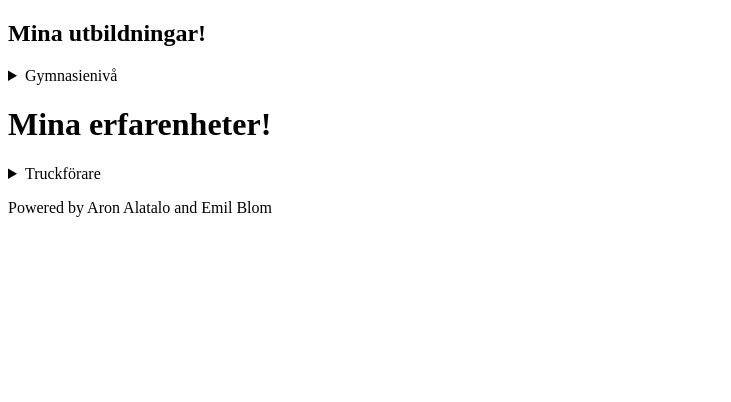
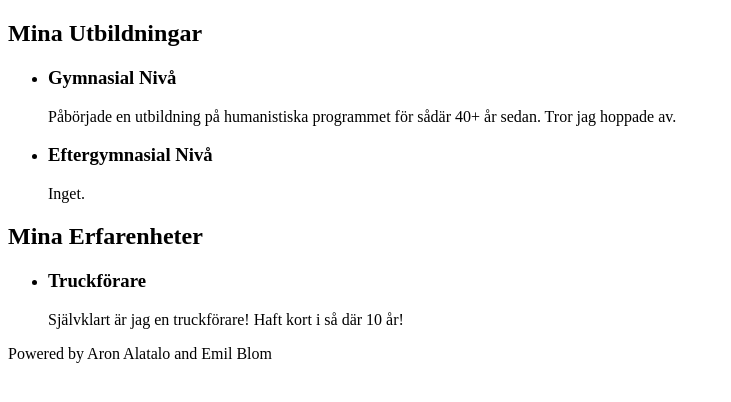
Before and after one commit to Ostkaka1337/ResponsivWebbdesign_Portfolio, a PHP site: page /utbildningocherfarenhet.html in a window 1280 px wide. Shown: the part 236-638 px from the top of the page, without its empty margins (0-731 px from the left). Run offline with PHP 8.4, Linux system fonts and the light colour scheme.

Commit message:
HTML is finished for now. It is CSS & JS Ready!

```diff
--- a/ResponsivWebbdesign/css/style.css
+++ b/ResponsivWebbdesign/css/style.css
@@ -20,6 +20,13 @@
     margin-bottom: 3px;
 }
 
+/* Index */
+.profile-card__image {
+    max-width: 100%;
+    height: auto;
+    display: block;
+}
+
 /* Referenser */
 .reference-card__item {
     margin-bottom: 1.5rem;
@@ -29,3 +36,6 @@
 .contact-form {
     display: flex; flex-direction: column; align-items: flex-start; gap: 0.75rem;
 }
+.contact-section__btn {
+    color: blue;
+}
--- a/ResponsivWebbdesign/index.html
+++ b/ResponsivWebbdesign/index.html
@@ -37,7 +37,7 @@
           height="400">
         <figcaption class="profile-card__caption">Beetlejuice – Komiker</figcaption>
       </figure>
-      <p class="profile-card__text">Beetlejuice text</p>
+      <p class="profile-card__text">Beskrivs ofta som en rolig och driven komiker.</p>
     </section>
   </main>
 
--- a/ResponsivWebbdesign/tack.php
+++ b/ResponsivWebbdesign/tack.php
@@ -1,6 +1,6 @@
 <?php
 
-// Varje fält
+
 $name = htmlspecialchars($_POST['name'] ?? '', ENT_QUOTES, 'UTF-8');
 $email = htmlspecialchars($_POST['email'] ?? '', ENT_QUOTES, 'UTF-8');
 $selection = htmlspecialchars($_POST['selection'] ?? '', ENT_QUOTES, 'UTF-8');
--- a/ResponsivWebbdesign/utbildningocherfarenhet.html
+++ b/ResponsivWebbdesign/utbildningocherfarenhet.html
@@ -26,20 +26,27 @@
   </header>
 
   <main id="main-content">
-    <section class="education-card" aria-labelledby="page-title">
-      <h1 id="page-title" class="education-card__title">Mina utbildningar!</h1>
-      <details class="education-card__details">
-        <summary class="education-card__summary">Gymnasienivå</summary>
-        <p class="education-card__text">Drop-out. Jag hade desvärre bättre saker för mig.</p>
-      </details>
-    </section>
-
-    <h1 id="page-title" class="experience-card__title">Mina erfarenheter!</h1>
-    <details class="experience-card__details">
-      <summary class="experience-card__summary">Truckförare</summary>
-      <p class="education-card__text">Du läste rätt. Jag kan köra truck. Väldigt bra är jag också!.</p>
-    </details>
-  </section>
+    <section class="education-card" aria-labelledby="education-title">
+      <h2 id="education-title" class="education-card__title">Mina Utbildningar</h2>
+      <ul class="education-card__list">
+        <li class="education-card__item">
+          <h3 class="education-card__subtitle">Gymnasial Nivå</h3>
+          <p class="education-card__text">Påbörjade en utbildning på humanistiska programmet för sådär 40+ år sedan. Tror jag hoppade av.</p>
+        </li>
+        <li class="education-card__item">
+          <h3 class="education-card__subtitle">Eftergymnasial Nivå</h3>
+          <p class="education-card__text">Inget.</p>
+        </li>
+      </ul>
+      <section class="experience-card" aria-labelledby="experience-title">
+        <h2 id="experience-title" class="experience-card__title">Mina Erfarenheter</h2>
+        <ul class="experience-card__list">
+          <li class="experience-card__item">
+            <h3 class="experience-card__subtitle">Truckförare</h3>
+            <p class="experience-card__text">Självklart är jag en truckförare! Haft kort i så där 10 år!</p>
+          </li>
+        </ul>
+      </section>
   </main>
 
   <footer>
```
Also changed, not shown: ResponsivWebbdesign/kompetenser.html (+19 -10 lines).
